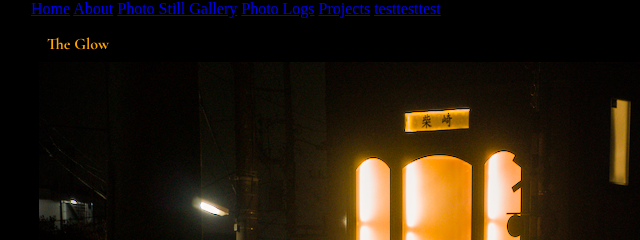
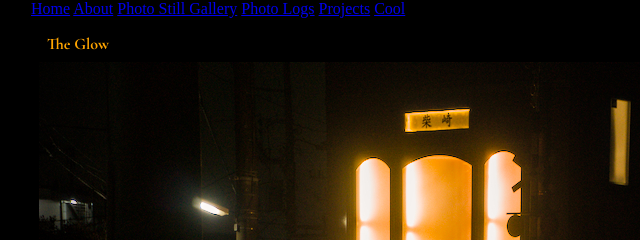
Before and after one commit to licebeam/photoSite, a plain HTML site: page index.html in a window 1280 px wide. Shown: the top 240 px of the page, 69-709 px from the left. Drawn offline with nearby package versions, Linux system fonts and the light colour scheme.

Commit message:
testing minor change

```diff
--- a/index.html
+++ b/index.html
@@ -15,7 +15,7 @@
       <a href="/index.html">Photo Still Gallery</a>
       <a href="/index.html">Photo Logs</a>
       <a href="/index.html">Projects</a>
-      <a href="/index.html">testtesttest</a>
+      <a href="/index.html">Cool</a>
     </div>
     <div class="image-section">
       <div class="image-title">The Glow</div>
```
